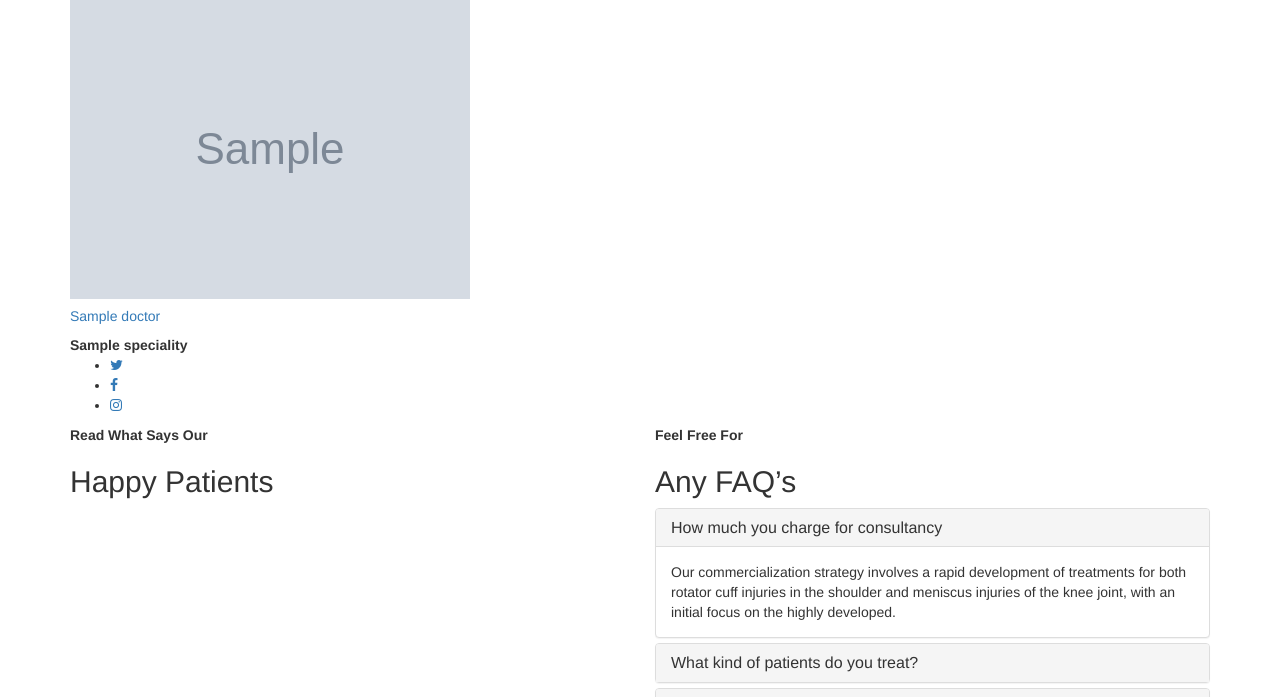
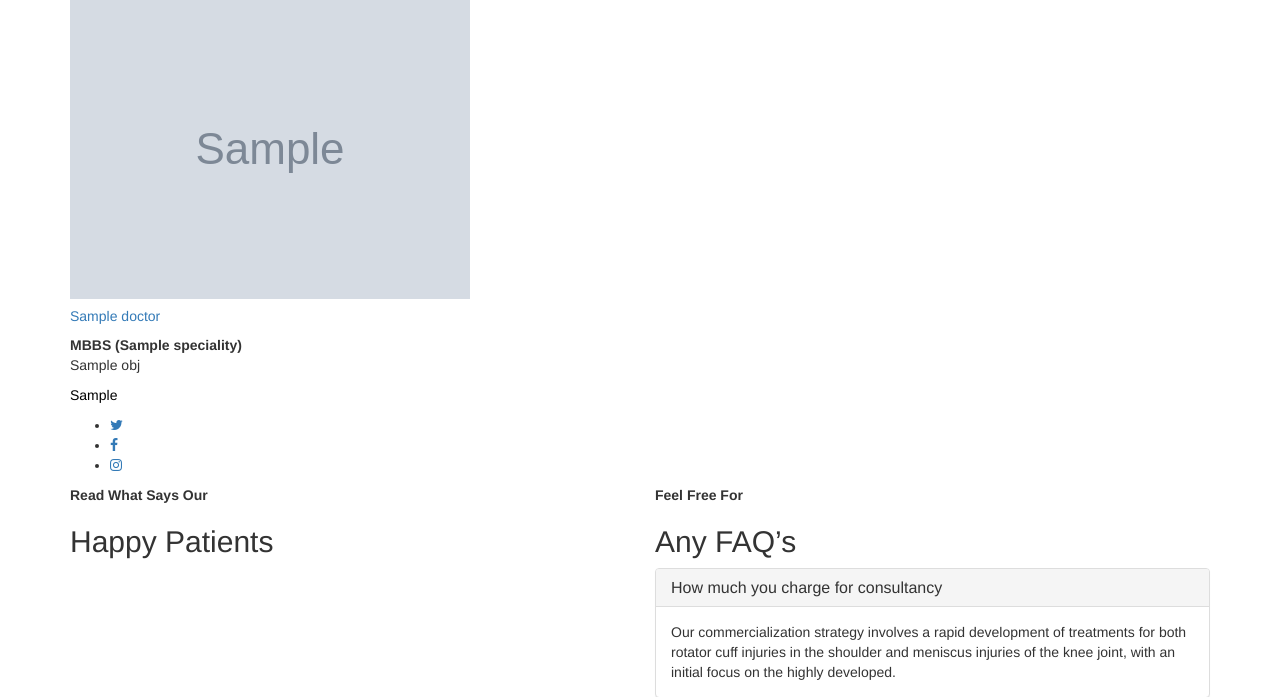
Before and after one commit to cseshahriar/healthcare-management-system, a Django app: template templates/hospital/index.html in a window 1280 px wide. Shown: the part 2176-2873 px from the top of the page. Run offline with Django 3.2, Linux system fonts and the light colour scheme; the template is opened without the code that fills it: most values are stand-ins (such as "Sample title", 1, 10 or a date in 2020); grey boxes marked "Sample" are stand-in pictures; some libraries are stand-ins or nearby versions.

Commit message:
home page team section

```diff
--- a/templates/hospital/index.html
+++ b/templates/hospital/index.html
@@ -228,26 +228,43 @@
   <!--Team Start-->
   <section class="team">
     <div class="container">
+
       <div class="row">
         <div class="section-title-3"> <strong>Our Team</strong>
           <h2>Expert Team</h2>
         </div>
       </div>
+
       <div class="row">
         {% for doctor in experts|slice:':4' %}
           <div class="col-md-3 col-sm-6">
             <div class="team-box mb50">
-            <div class="team-thumb"> <a href="{% url 'doctor_details' doctor.id %}" class="view">
-              <i class="fa fa-Heart" aria-hidden="true"></i></a>
-
+              <div class="team-thumb">
+                <a href="{% url 'doctor_details' doctor.id %}" class="view">
+                  <i class="fa fa-Heart" aria-hidden="true"></i>
+                </a>
                 {% if doctor.picture %}
                     <img src="{{ doctor.picture.url }}" alt="">
                 {% else %}
                     <img src="{% static 'image/list.gif' %}" alt="Doctor Image">
                 {% endif %}
+              </div>
+
               <div class="team-text">
                 <h5><a href="{% url 'doctor_details' doctor.id %}">{{ doctor.name }}</a></h5>
-              <strong>{{ doctor.speciality }}</strong>
+                <strong>MBBS ({{ doctor.speciality }})</strong>
+                <p>
+                  {% for obj in doctor.expertize.all %}
+                    {{ obj }}{% if not forloop.last %},{% endif%}
+                  {% endfor %}
+                </p>
+
+                <p style="margin-top:10px;color:#000">
+                  {% if doctor.present_hospital %}
+                    {{ doctor.present_hospital }}
+                  {% endif %}
+                </p>
+
                 <ul class="team-social">
                   {% if doctor.twitter %}
                   <li><a class="tw" href="{{ doctor.twitter }}"><i class="fa fa-twitter" aria-hidden="true"></i></a></li>
@@ -266,6 +283,7 @@
           </div>
         {% endfor %}
       </div>
+
     </div>
   </section>
   <!--Team End-->
```
Lines whose indentation alone changed are shown as unchanged.
